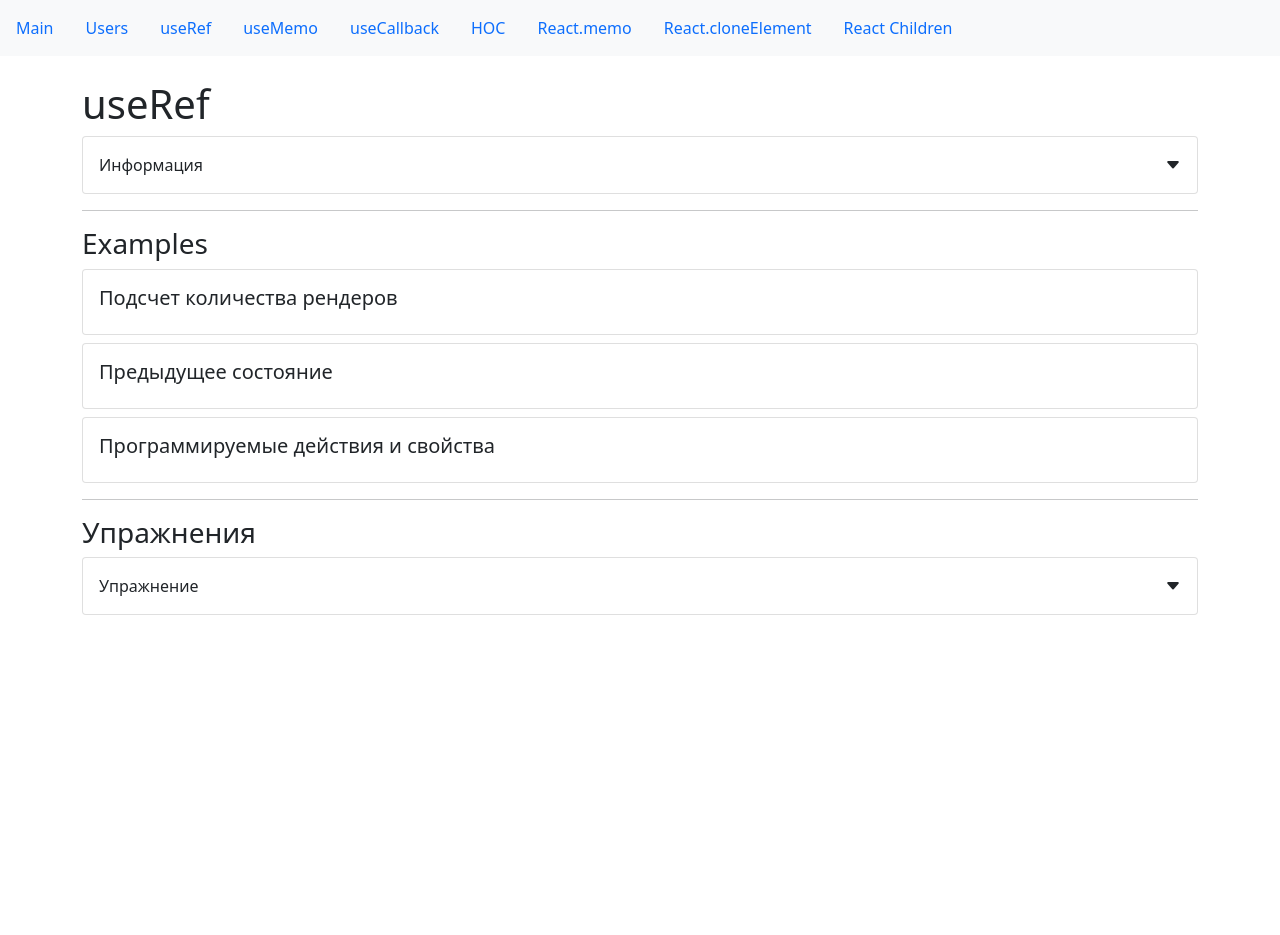
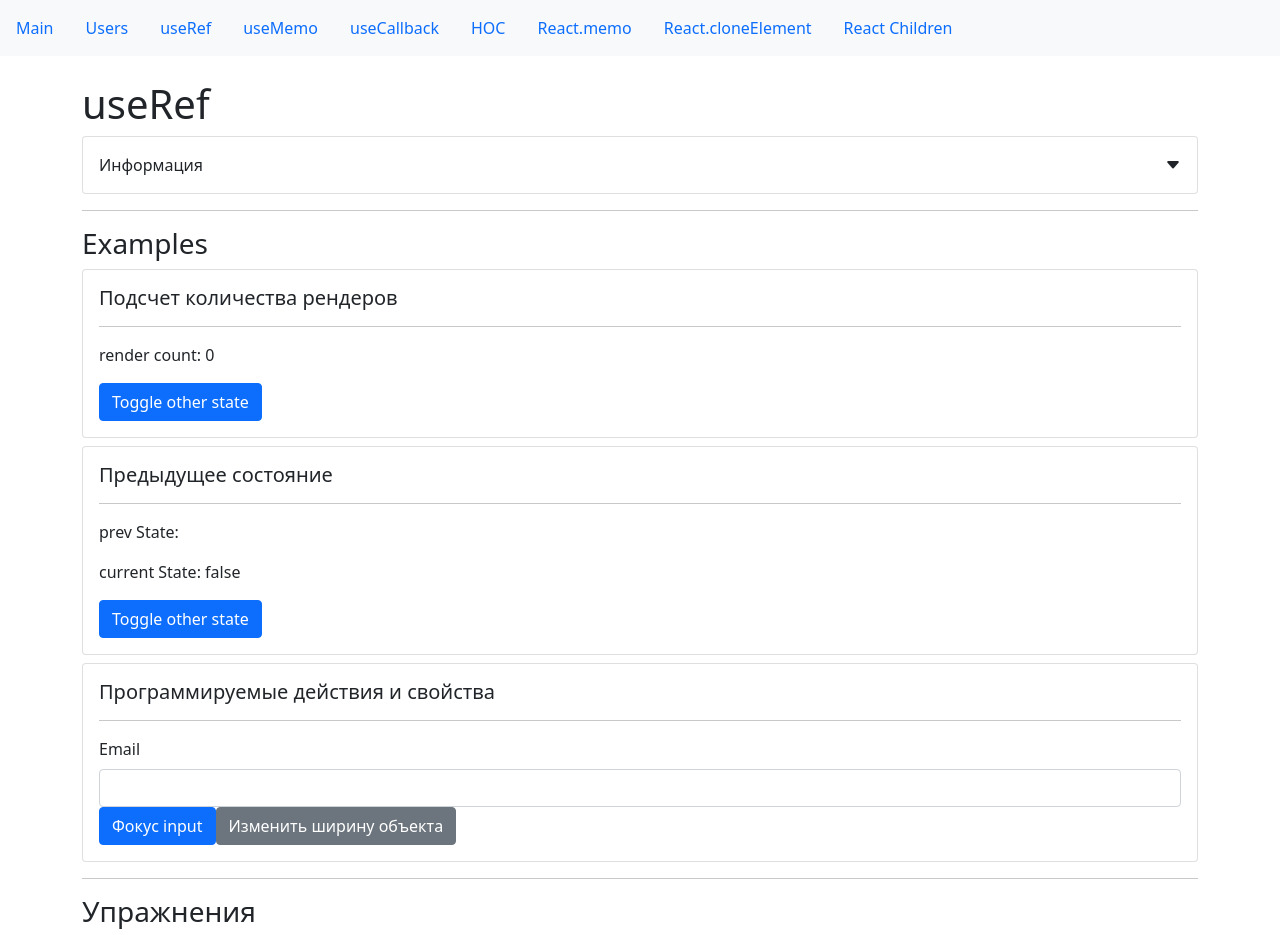
Before and after one commit to eximenz/react-hooks-for-fast-company-project, a React (Create React App) app: page /useRef in a window 1280 px wide. Shown: the top 935 px of the page. Before the commit the page ends 800 px from the top, so only its background shows below. Built offline with nearby package versions, Linux system fonts and the light colour scheme.

Commit message:
added useRef hook

```diff
--- a/src/app/components/examples/useRef/prevState.jsx
+++ b/src/app/components/examples/useRef/prevState.jsx
@@ -1,10 +1,29 @@
-import React from "react";
+import React, { useRef, useState, useEffect } from "react";
 import CardWrapper from "../../common/Card";
+import Divider from "../../common/divider";
 import SmallTitle from "../../common/typografy/smallTitle";
 const PrevStateExample = () => {
+    const prevState = useRef("");
+    const [otherState, setOtherState] = useState("false");
+    const toggleOtherState = () => {
+        setOtherState((prevState) =>
+            prevState === "false" ? "true" : "false"
+        );
+    };
+    useEffect(() => {
+        prevState.current = otherState;
+    }, [otherState]);
+
     return (
         <CardWrapper>
             <SmallTitle>Предыдущее состояние</SmallTitle>
+            <Divider />
+            <p>prev State: {prevState.current}</p>
+            <p>current State: {otherState}</p>
+
+            <button className="btn btn-primary" onClick={toggleOtherState}>
+                Toggle other state
+            </button>
         </CardWrapper>
     );
 };
--- a/src/app/components/examples/useRef/programmableActions.jsx
+++ b/src/app/components/examples/useRef/programmableActions.jsx
@@ -1,12 +1,38 @@
-import React from "react";
+import React, { useRef } from "react";
 import CardWrapper from "../../common/Card";
+import Divider from "../../common/divider";
 import SmallTitle from "../../common/typografy/smallTitle";
 const ProgrammableActionsExample = () => {
+    const inputRef = useRef();
+    const handleClick = () => {
+        console.log(inputRef.current.clientWidth);
+        inputRef.current.focus();
+    };
+    const handleClickWidth = () => {
+        inputRef.current.style.width = "100px";
+    };
+
     return (
         <CardWrapper>
             <SmallTitle className="card-title">
                 Программируемые действия и свойства
             </SmallTitle>
+            <Divider />
+            <label htmlFor="email" className="form-label">
+                Email
+            </label>
+            <input
+                ref={inputRef}
+                type="email"
+                className="form-control"
+                id="email"
+            />
+            <button className="btn btn-primary" onClick={handleClick}>
+                Фокус input
+            </button>
+            <button className="btn btn-secondary" onClick={handleClickWidth}>
+                Изменить ширину объекта
+            </button>
         </CardWrapper>
     );
 };
--- a/src/app/components/examples/useRef/renderCount.jsx
+++ b/src/app/components/examples/useRef/renderCount.jsx
@@ -1,10 +1,24 @@
-import React from "react";
+import React, { useRef, useState, useEffect } from "react";
 import CardWrapper from "../../common/Card";
+import Divider from "../../common/divider";
 import SmallTitle from "../../common/typografy/smallTitle";
 const RenderCountExample = () => {
+    const renderCount = useRef(0);
+    const [otherState, setOtherState] = useState(false);
+    const toggleOtherState = () => {
+        setOtherState(!otherState);
+    };
+    useEffect(() => {
+        renderCount.current++;
+    });
     return (
         <CardWrapper>
             <SmallTitle>Подсчет количества рендеров</SmallTitle>
+            <Divider />
+            <p>render count: {renderCount.current}</p>
+            <button className="btn btn-primary" onClick={toggleOtherState}>
+                Toggle other state
+            </button>
         </CardWrapper>
     );
 };
--- a/src/app/components/exercises/useRefExercise.jsx
+++ b/src/app/components/exercises/useRefExercise.jsx
@@ -1,6 +1,13 @@
-import React from "react";
+import React, { useRef } from "react";
 import CollapseWrapper from "../common/collapse";
 const UseRefExercise = () => {
+    const blockRef = useRef();
+    const handleClick = () => {
+        blockRef.current.style.height = "150px";
+        blockRef.current.style.width = "80px";
+        blockRef.current.textContent = "Tеxt";
+    };
+
     return (
         <CollapseWrapper title="Упражнение">
             <p className="mt-3">
@@ -12,6 +19,7 @@ const UseRefExercise = () => {
                 <li>высота и ширина станут равны 150 и 80 соответственно</li>
             </ul>
             <div
+                ref={blockRef}
                 className="bg-primary d-flex flex-row justify-content-center align-items-center rounded"
                 style={{
                     height: 40,
@@ -19,8 +27,11 @@ const UseRefExercise = () => {
                     color: "white"
                 }}
             >
-                <small>Блок</small>
+                <small ref={blockRef}>Блок</small>
             </div>
+            <button className="btn btn-secondary" onClick={handleClick}>
+                Изменить объект
+            </button>
         </CollapseWrapper>
     );
 };
```
Also changed, not shown: 1 other file (tests, documents, lock files or other folders).
